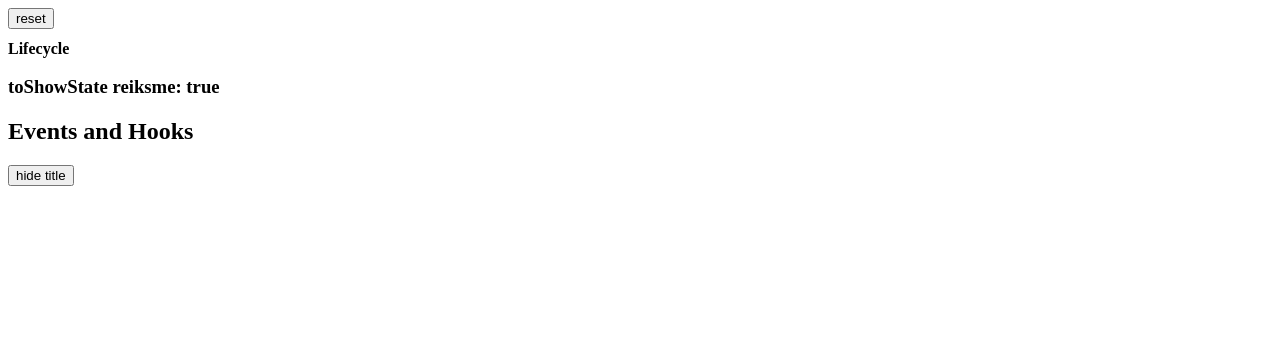
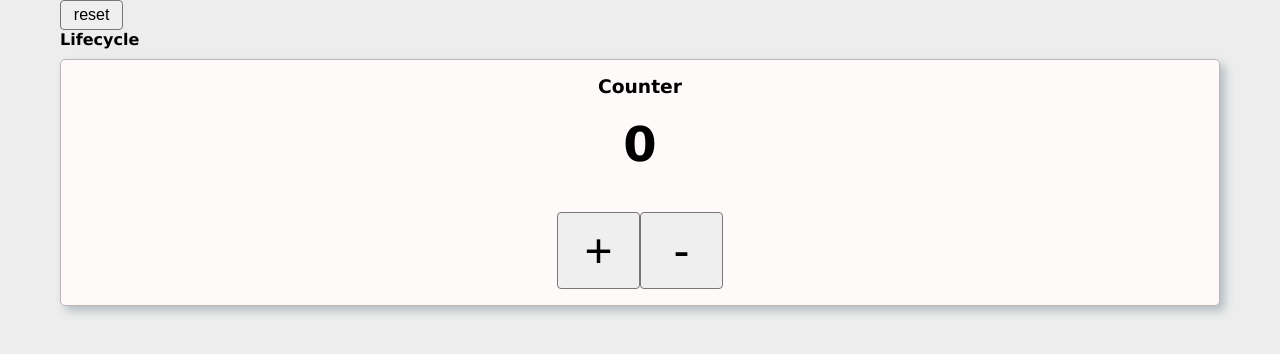
Before and after one commit to MariusCodeAcademy/feu2-05_r_lifecycle_useState_events, a React (Vite) app: page / in a window 1280 px wide. Shown: the top 354 px of the page. Built offline with nearby package versions, Linux system fonts and the light colour scheme.

Commit message:
counter + reset

```diff
--- a/src/App.jsx
+++ b/src/App.jsx
@@ -1,15 +1,17 @@
 import './App.css';
 import Title from './components/Title';
 import MainTitle from './components/MainTitle';
+import Counter from './components/counters/Counter';
 
 function App() {
   console.log('App.jsx created');
 
   // paspaudus an h1 el, padidini jo dydi iki 2rem
   return (
-    <div className='App'>
+    <div className='App container'>
       <MainTitle />
-      <Title>Events and Hooks</Title>
+      <Counter />
+      {/* <Title>Events and Hooks</Title> */}
     </div>
   );
 }
--- /dev/null
+++ b/src/components/counters/Counter.jsx
@@ -0,0 +1,15 @@
+import './counter.css';
+
+function Counter() {
+  return (
+    <div className='counter card'>
+      <h3>Counter</h3>
+      <h2 className='counter__value'>0</h2>
+      <div className='control'>
+        <button>+</button>
+        <button>-</button>
+      </div>
+    </div>
+  );
+}
+export default Counter;
--- /dev/null
+++ b/src/components/counters/counter.css
@@ -0,0 +1,13 @@
+.counter {
+  display: flex;
+  flex-direction: column;
+  align-items: center;
+}
+.control button {
+  padding: 10px;
+  min-width: 83px;
+  font-size: 3rem;
+}
+.counter__value {
+  font-size: 3rem;
+}
--- a/src/main.jsx
+++ b/src/main.jsx
@@ -1,7 +1,7 @@
 import React from 'react';
 import ReactDOM from 'react-dom/client';
 import App from './App';
-import './index.css';
+import './reset.css';
 
 ReactDOM.createRoot(document.getElementById('root')).render(
   // <React.StrictMode>
--- /dev/null
+++ b/src/reset.css
@@ -0,0 +1,90 @@
+* {
+  box-sizing: border-box;
+}
+
+body {
+  margin: 0;
+  font-family: Verdana, Geneva, Tahoma, sans-serif;
+  background-color: #ededed;
+}
+
+a {
+  text-decoration: none;
+  color: inherit;
+}
+
+img {
+  max-width: 100%;
+}
+
+input,
+textarea,
+select {
+  font-size: 16px;
+  padding: 0.3em 0.8em;
+  border-radius: 4px;
+  border: 1px solid #777;
+  display: block;
+  max-width: 300px;
+}
+textarea {
+  min-height: 5rem;
+  min-width: 500px;
+  resize: vertical;
+}
+
+button {
+  font-size: 16px;
+  padding: 0.3em 0.8em;
+  border-radius: 4px;
+  border: 1px solid #777;
+  cursor: pointer;
+}
+
+h1,
+h2,
+h3,
+h4,
+h5,
+h6,
+p {
+  margin-top: 0;
+}
+
+.container {
+  max-width: 1200px;
+  margin: 0 auto;
+  padding: 0 20px;
+}
+
+.card {
+  padding: 1rem;
+  box-shadow: 5px 5px 10px rgb(180, 190, 194);
+  border: 1px solid rgb(191, 180, 180);
+  border-radius: 5px;
+  background-color: snow;
+}
+
+/*  helpers */
+
+.flex {
+  display: flex;
+  gap: 1rem;
+}
+
+.flex-col {
+  flex-direction: column;
+}
+
+.align-start {
+  align-items: flex-start;
+}
+
+.max-w-300 {
+  max-width: 300px;
+}
+
+.mx-auto {
+  margin-left: auto;
+  margin-right: auto;
+}
```
Also changed, not shown: src/index.css (deleted).
